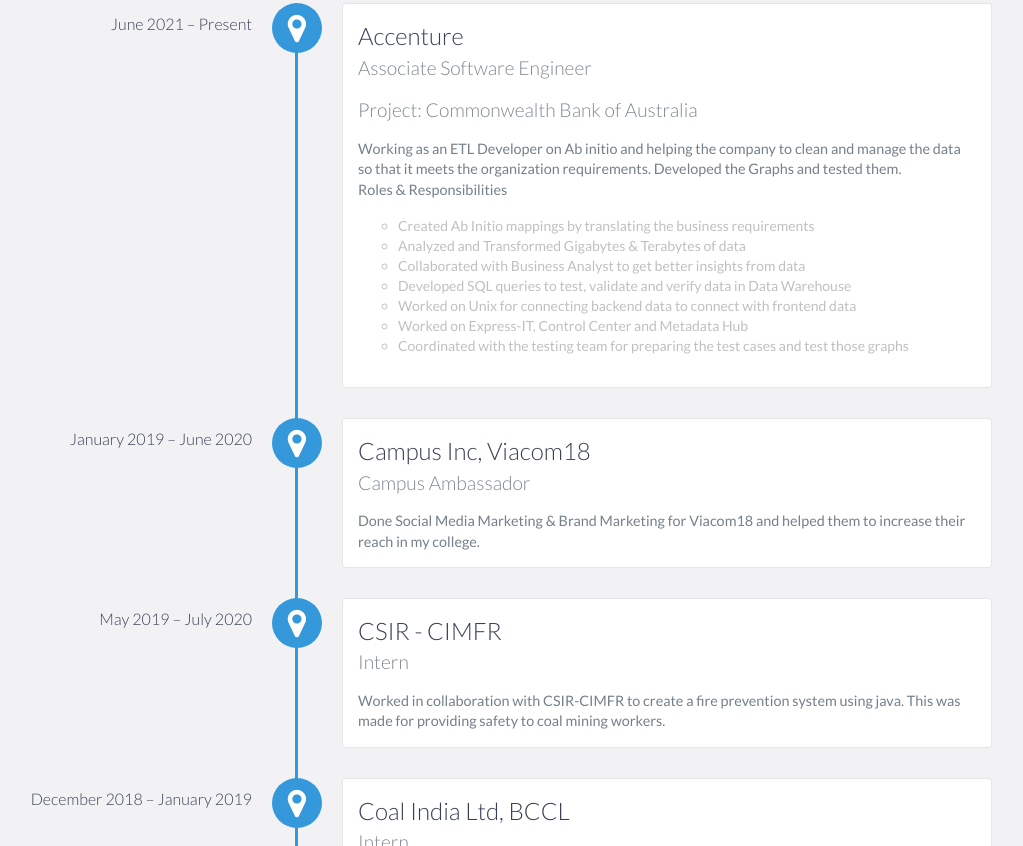
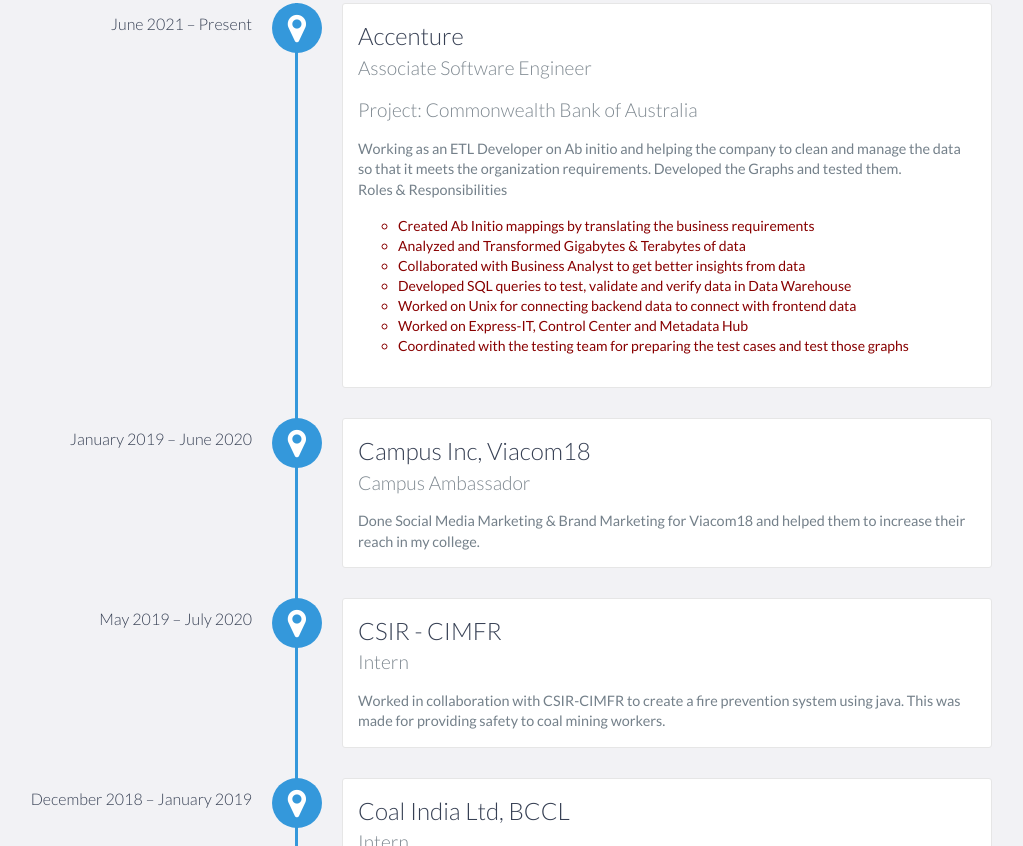
Before and after one commit to djayswal/Deepanshu-Jayswal, a website: page index.html in a window 1280 px wide. Shown: the part 1179-2025 px from the top of the page, without its empty margins (148-1171 px from the left). Drawn offline with nearby package versions, Linux system fonts and the light colour scheme.

Commit message:
Update index.html

```diff
--- a/index.html
+++ b/index.html
@@ -17,7 +17,7 @@
 ul#menu li {
 	font-family:'Lato', sans-serif;
 	font-size:14px;
-	color:Silver;
+	color:#880000;
 	list-style-type: circle;
 		}
 
```
